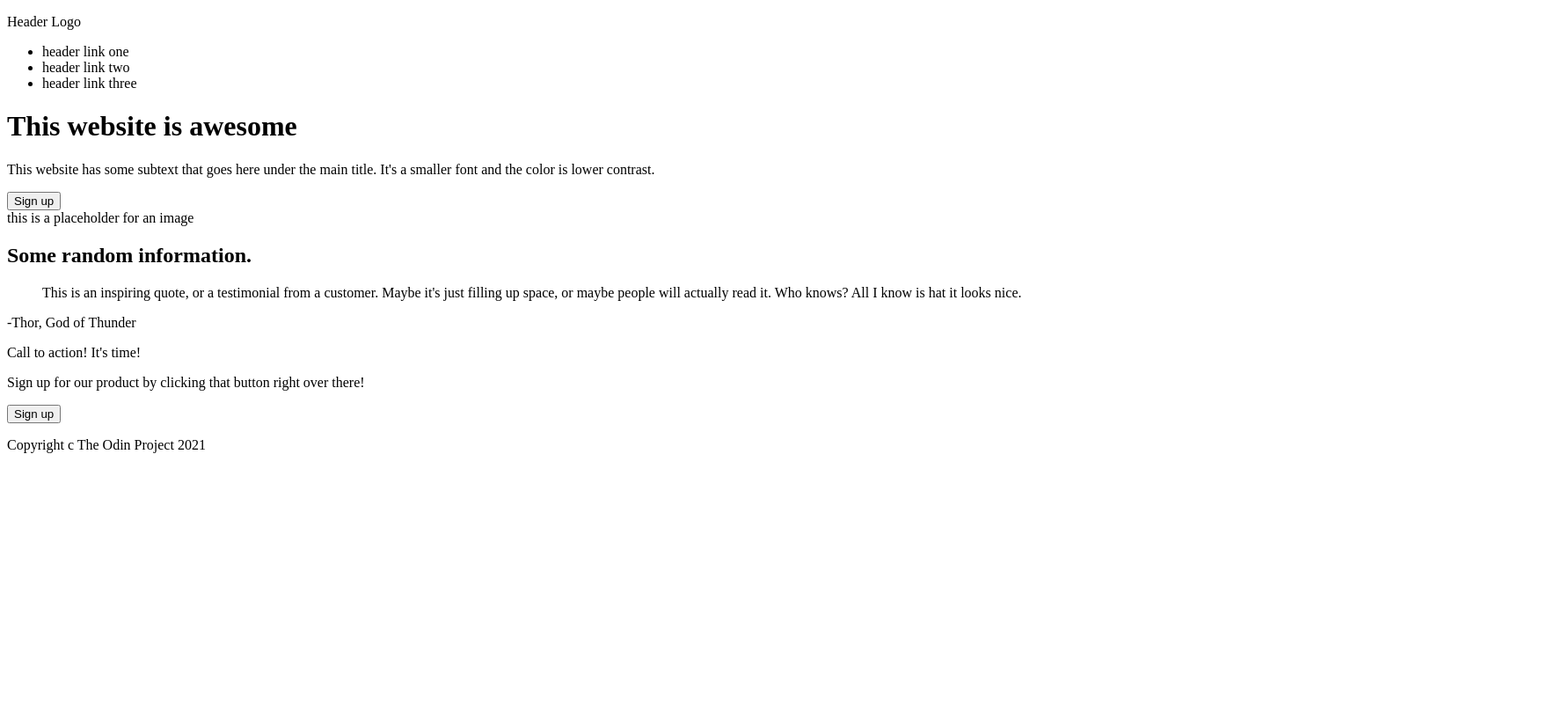
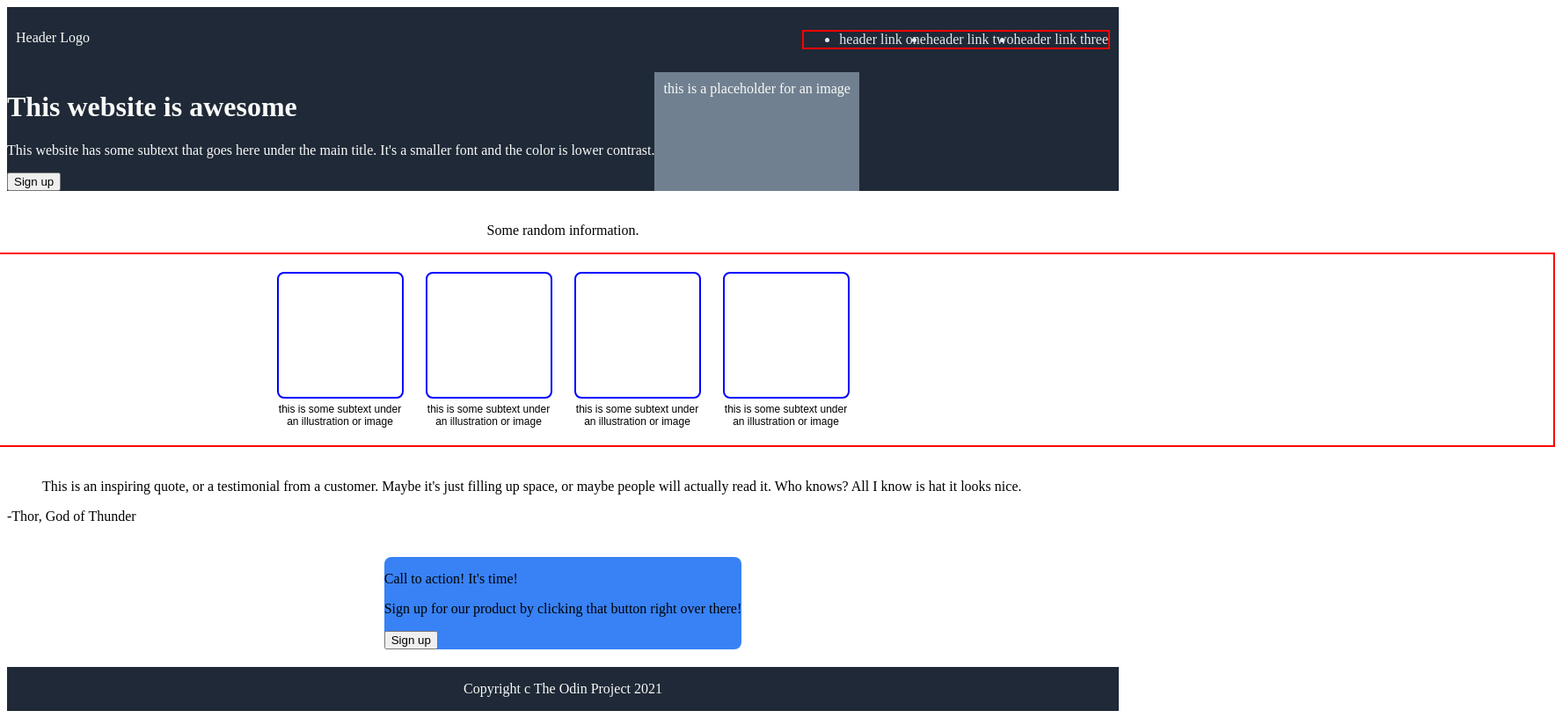
Before and after one commit to grow-tesk/TOP_landing_page, a plain HTML site: page index.html in a window 1280 px wide. Shown: the whole page at 88% size, 1768 px wide, since content can reach past the window. Drawn offline with Linux system fonts and the light colour scheme.

Commit message:
Add preliminary CSS and further HTML
Began to style according to TOP example.

```diff
--- a/index.html
+++ b/index.html
@@ -3,9 +3,11 @@
 <head>
     <meta charset="UTF-8">
     <meta name="viewport" content="width=device-width, initial-scale=1.0">
+    <link rel="stylesheet" href="styles.css">
     <title>Landing Page</title>
 </head>
 <body>
+    <div class="top">
     <div class="header">
         <p class="logo">Header Logo</p>
         <ul class="links">
@@ -26,24 +28,30 @@
         </div>
         <div class="placeholder">this is a placeholder for an image</div>
     </div>
+    </div>
     <div class="info">
-        <h2>Some random information.</h2>
+        <p>Some random information.</p>
             <div class="images">
                 <div class="img">
                     <div class="box"></div>
-                    <div class="label"></div>
+                    <div class="label">this is some subtext under an
+                        illustration or image
+                    </div>
                 </div>
                 <div class="img">
                     <div class="box"></div>
-                    <div class="label"></div>
+                    <div class="label">this is some subtext under an
+                        illustration or image</div>
                 </div>
                 <div class="img">
                     <div class="box"></div>
-                    <div class="label"></div>
+                    <div class="label">this is some subtext under an
+                        illustration or image</div>
                 </div>
                 <div class="img">
                     <div class="box"></div>
-                    <div class="label"></div>
+                    <div class="label">this is some subtext under an
+                        illustration or image</div>
                 </div>
             </div>
     </div>
--- /dev/null
+++ b/styles.css
@@ -0,0 +1,87 @@
+body {
+    height: 100vh;
+    display: flex;
+    flex-direction: column;
+    justify-content: space-between;
+}
+
+.top {
+    background-color: #1f2937;
+    color: #f9faf8;
+}
+.header {
+    display: flex;
+    justify-content: space-between;
+    padding: 10px
+}
+
+.links {
+    display: flex;
+    border: 2px solid red;
+    color: #e5e7eb;
+
+}
+
+.title {
+    display: flex;
+}
+
+.placeholder {
+    background-color: slategray;
+
+    display: flex;
+    text-align: center;
+    padding: 10px;
+}
+
+.info {
+    display: flex;
+    flex-direction: column;
+    align-items: center;
+}
+
+.images {
+    display: flex;
+    gap: 25px;
+    justify-content: center;
+    padding: 20px 100vh;
+    border: 2px solid red;
+
+}
+
+.img {
+    display: flex;
+    flex-direction: column;
+    align-items: center;
+}
+
+.box {
+    width: 140px;
+    height: 140px;
+    border: 2px solid blue;
+    border-radius: 8px;
+    margin-bottom: 5px
+}
+
+.label {
+    font-family: sans-serif;
+    font-size: 12px;
+    text-align: center;
+}
+
+.last {
+    display: flex;
+    justify-content: center;
+    align-items: center;
+}
+
+.blue_box {
+    background-color: #3882f6;
+    border-radius: 8px
+}
+
+.footer {
+    background-color: #1f2937;
+    color: #f9faf8;
+    text-align: center;
+}
```
